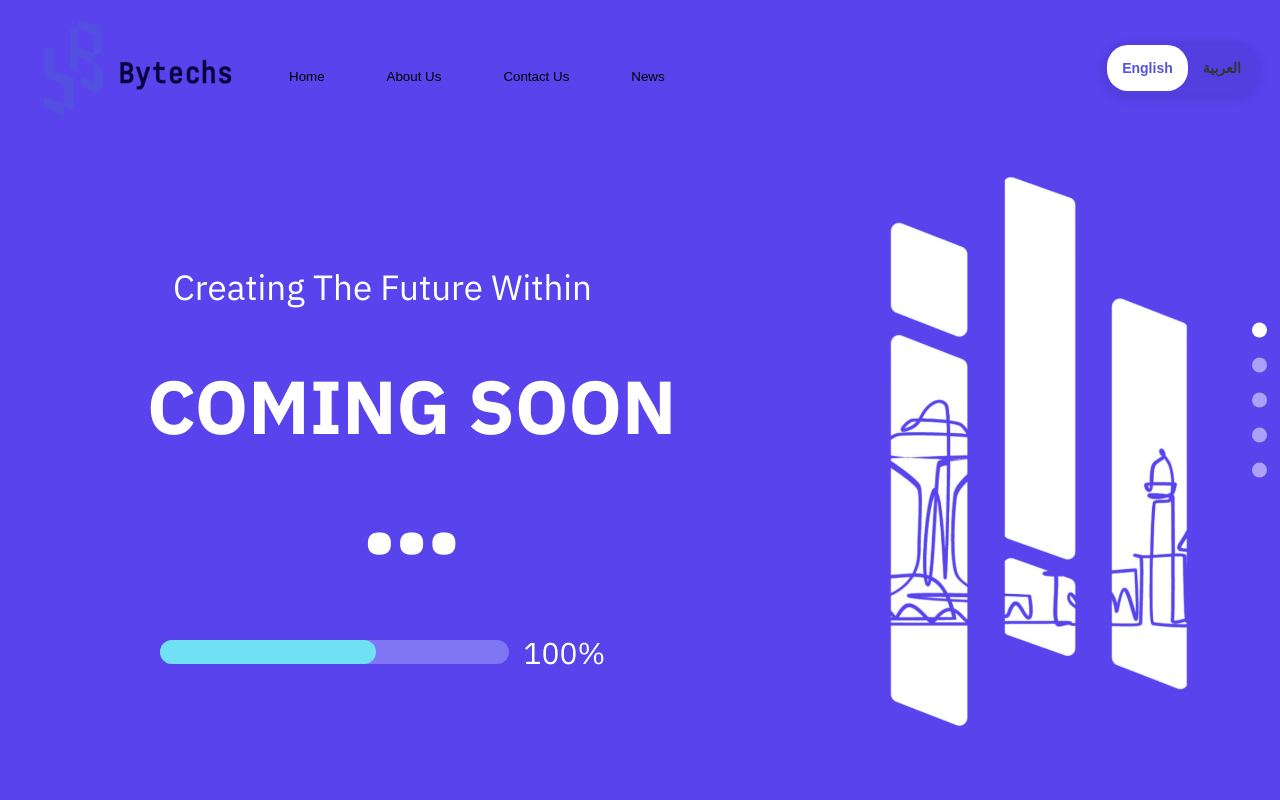
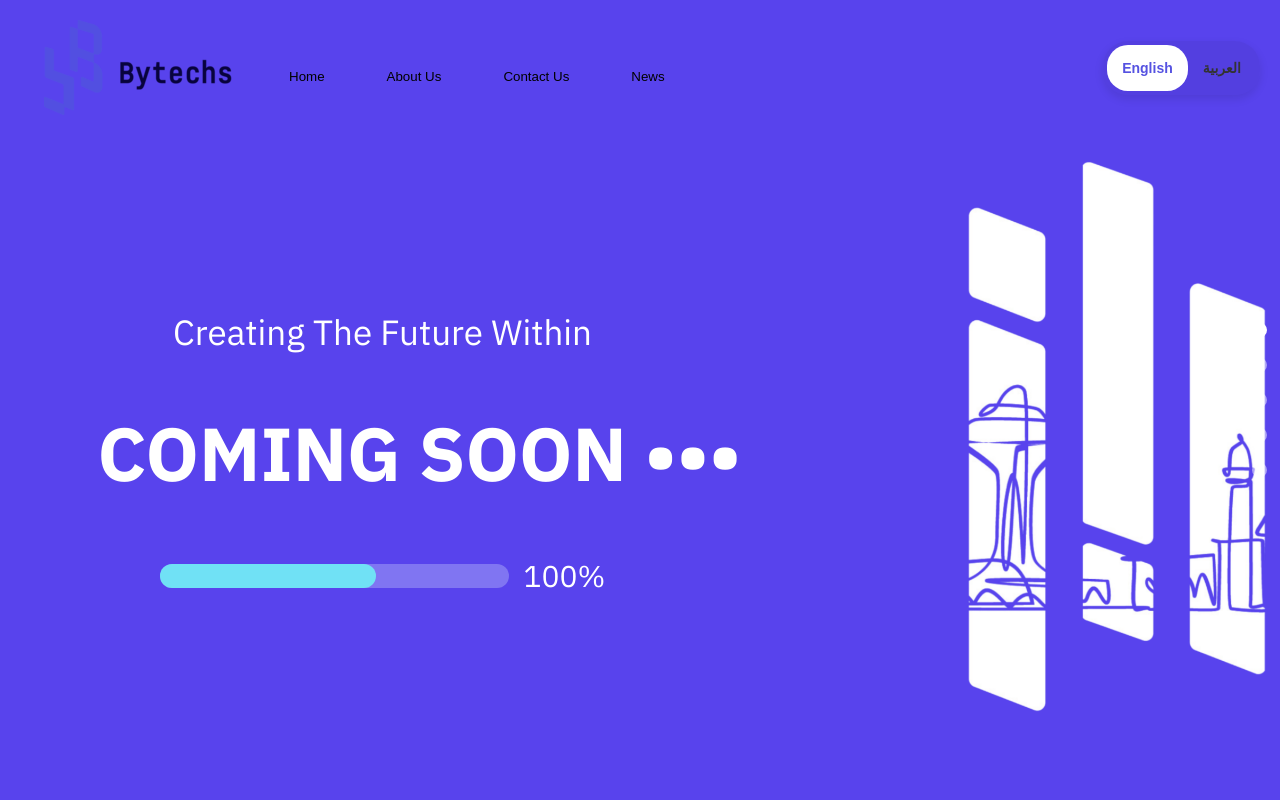
Before and after one commit to ByTechS-Platform/ByTechS-Website, a React (Create React App) app: page / in a window 1280 px wide. Shown: the top 800 px of the page. Built offline with nearby package versions, Linux system fonts and the light colour scheme; no server answers.

Commit message:
Global padding removed

```diff
--- a/src/App.scss
+++ b/src/App.scss
@@ -7,10 +7,7 @@
     color: #ffffff;
     overflow-x: hidden;
   }
-  section {
-    padding: 20px 80px;
-  }
-  // Alignment classes
+
   .align-left {
     align-items: end;
     text-align: left;
```
